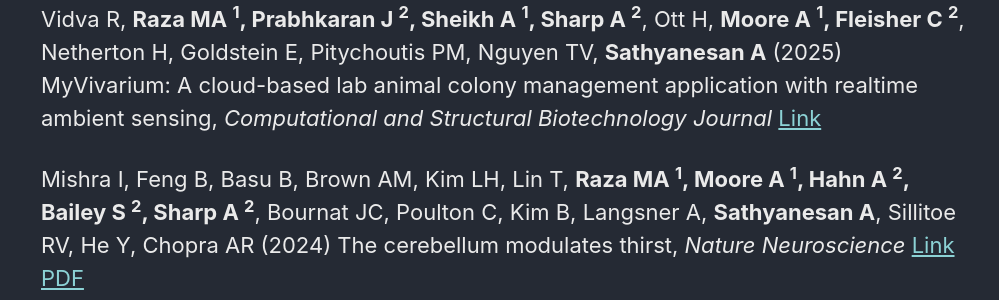
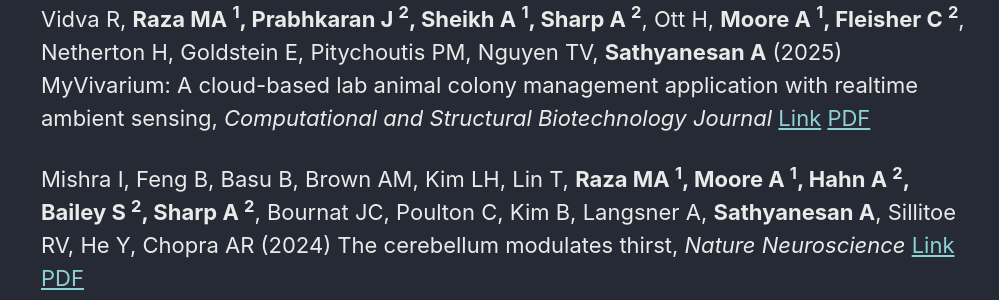
Before and after one commit to Sathyanesan-Lab/Sathyanesan-Lab.github.io, a Jekyll site: the page built from Publications/index.md, in a window 1280 px wide and 900 px high, scrolled down 388 px. Shown: the part 155-455 px from the top of the window, without its empty margins (281-1280 px from the left). Built offline with Jekyll 4.4.1, drawn with Linux system fonts in a browser that asks for light colours; cached includes are drawn as plain includes; our own code applies the rules of GitHub Pages for plain Markdown files.

Commit message:
update pubs

```diff
--- a/Publications/index.md
+++ b/Publications/index.md
@@ -3,7 +3,7 @@
 <sup>1</sup> UD grad student; <sup>2</sup> UD undergrad;
 
 Vidva R, **Raza MA <sup>1</sup>, Prabhkaran J <sup>2</sup>, Sheikh A <sup>1</sup>, Sharp A <sup>2</sup>**, Ott H, **Moore A <sup>1</sup>, Fleisher C <sup>2</sup>**, Netherton H, Goldstein E, Pitychoutis PM, Nguyen TV, **Sathyanesan A** (2025) MyVivarium: A cloud-based lab animal colony management application with realtime ambient sensing, *Computational and Structural Biotechnology Journal*
-[Link](https://doi.org/10.1016/j.csbj.2025.01.025)
+[Link](https://doi.org/10.1016/j.csbj.2025.01.025) [PDF](https://www.sciencedirect.com/science/article/pii/S2001037025000261/pdfft?md5=d78a0ce84e51296840cc3a1cc88a9639&pid=1-s2.0-S2001037025000261-main.pdf)
 
 Mishra I, Feng B, Basu B, Brown AM, Kim LH, Lin T, **Raza MA <sup>1</sup>, Moore A <sup>1</sup>, Hahn A <sup>2</sup>, Bailey S <sup>2</sup>, Sharp A <sup>2</sup>**, Bournat JC, Poulton C, Kim B, Langsner A, **Sathyanesan A**, Sillitoe RV, He Y, Chopra AR (2024) The cerebellum modulates thirst, *Nature Neuroscience*
 [Link](https://doi.org/10.1038/s41593-024-01700-9) [PDF](https://rdcu.be/dNAt2)
```
